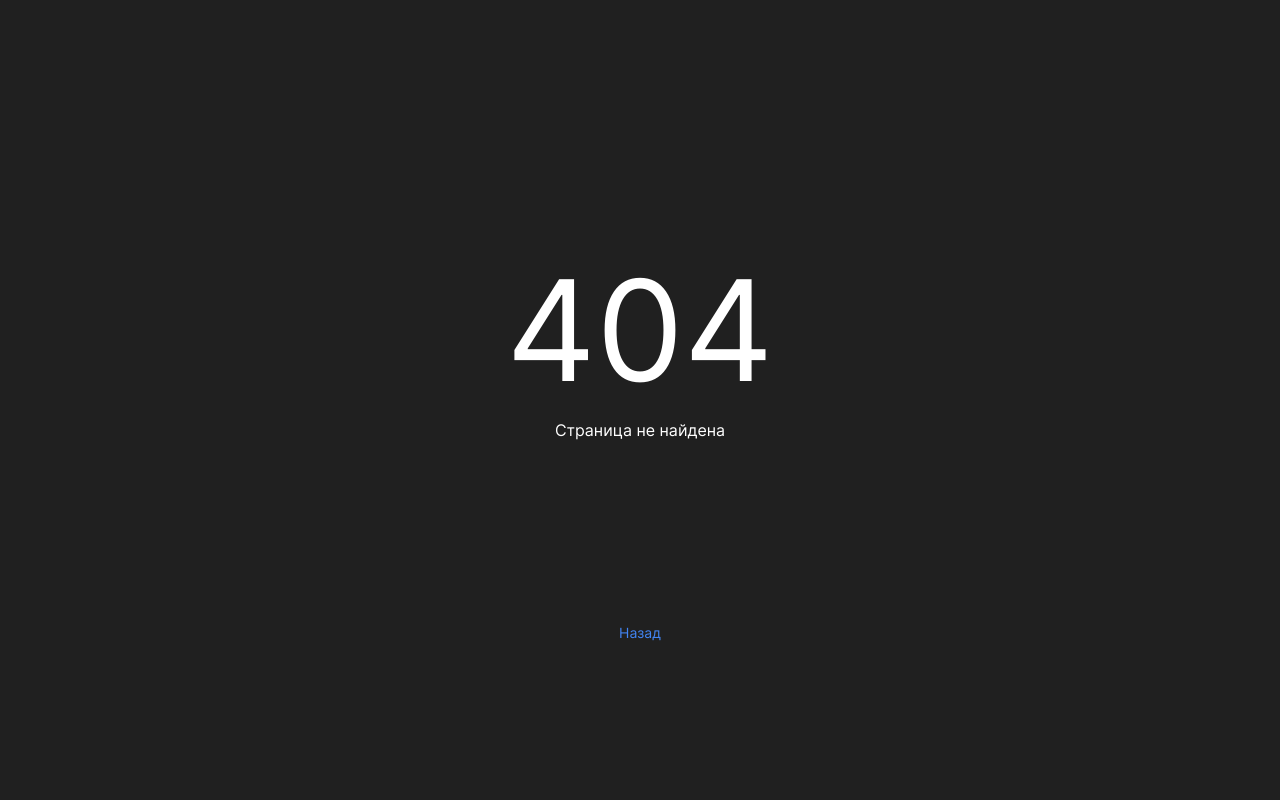
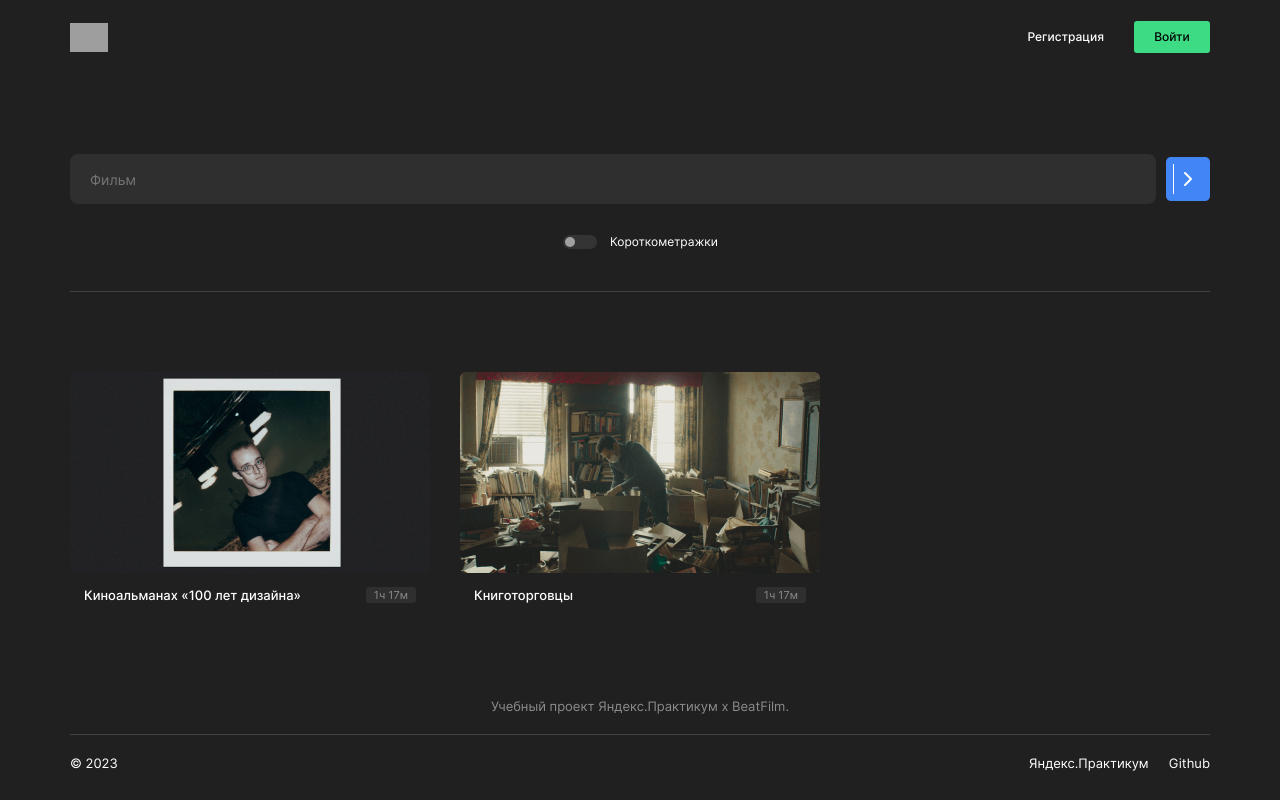
Before and after one commit to GeometricEarth/movies-explorer-frontend, a React (Create React App) app: page /saved-movies in a window 1280 px wide. Before the commit this address had no page. Built offline with nearby package versions, Linux system fonts and the light colour scheme; grey boxes are pictures that could not be loaded.

Commit message:
feat: Реализовать страницу сохраненных фильмов

```diff
--- a/src/components/App/App.js
+++ b/src/components/App/App.js
@@ -4,6 +4,7 @@ import { useState } from 'react';
 import MainTemplate from '../MainTemplate/MainTemplate';
 import Main from '../Main/Main';
 import Movies from '../Movies/Movies';
+import SavedMovies from '../SavedMovies/SavedMovies';
 import Login from '../Login/Login';
 import Register from '../Register/Register';
 import PageNotFound from '../PageNotFound/PageNotFound';
@@ -52,6 +53,17 @@ function App() {
           }
         ></Route>
         <Route
+          path="/saved-movies"
+          element={
+            <MainTemplate
+              isAuthorized={isAuthorized}
+              onOpenMobileMenu={handleOpenMobileMenu}
+            >
+              <SavedMovies />
+            </MainTemplate>
+          }
+        ></Route>
+        <Route
           path="/profile"
           element={
             <Profile
--- a/src/components/Movies/Movies.css
+++ b/src/components/Movies/Movies.css
@@ -1,5 +1,21 @@
 .movies {
   margin: 0 70px;
+  display: flex;
+  flex-direction: column;
+}
+.movies__more-button {
+  width: 320px;
+  height: 36px;
+  border-radius: 6px;
+  border: 1px solid #424242;
+  background: none;
+  color: #fff;
+  text-align: center;
+  font-size: 12px;
+  font-style: normal;
+  font-weight: 500;
+  line-height: normal;
+  margin: 61px auto 0;
 }
 
 @media (max-width: 768px) {
@@ -12,4 +28,7 @@
   .movies {
     margin: 0 10px;
   }
+  .movies__more-button {
+    width: 240px;
+  }
 }
--- a/src/components/Movies/Movies.jsx
+++ b/src/components/Movies/Movies.jsx
@@ -5,11 +5,25 @@ import MoviesCardList from '../MoviesCardList/MoviesCardList';
 import movies from '../../utils/mockData';
 
 export default function Movies() {
-  return (<>
-    <div className='movies'>
-      <SearchForm></SearchForm>
-      <MoviesCardList moviesList={movies}></MoviesCardList>
-    </div>
-  </>
-  )
+  const handleSave = (cardId) => {
+    console.log(cardId);
+  };
+
+  return (
+    <>
+      <div className="movies">
+        <SearchForm></SearchForm>
+        <MoviesCardList
+          moviesList={movies}
+          isSavedMovies={false}
+          onSave={handleSave}
+        ></MoviesCardList>
+        {movies.length > 10 && (
+          <button className="movies__more-button" type="button">
+            Ещё
+          </button>
+        )}
+      </div>
+    </>
+  );
 }
--- a/src/components/MoviesCard/MoviesCard.css
+++ b/src/components/MoviesCard/MoviesCard.css
@@ -6,13 +6,24 @@
   width: 100%;
   cursor: pointer;
 }
-.movies-card__save-button {
+.movies-card__button {
   visibility: hidden;
   position: absolute;
   top: 14px;
   right: 14px;
+  border-radius: 30px;
+  padding: 0;
   border: none;
-  border-radius: 30px;
+  background-color: transparent;
+  cursor: pointer;
+}
+.movies-card__image:hover + .movies-card__button {
+  visibility: visible;
+}
+.movies-card__button:hover {
+  visibility: visible;
+}
+.movies-card__button_type_save{
   background: #313131;
   padding: 6px 10px;
   color: #fff;
@@ -22,13 +33,16 @@
   font-weight: 400;
   line-height: 9px;
 }
-.movies-card__image:hover + .movies-card__save-button {
+.movies-card__button_type_saved {
   visibility: visible;
+  width: 21px;
+  height: 21px;
+  background: url('../../images/save-button_saved.svg') #ee3465 no-repeat center;
 }
-.movies-card__save-button_saved {
-  visibility: visible;
-  background: #ee3465;
-  padding: 0;
+.movies-card__button_type_delete {
+  width: 21px;
+  height: 21px;
+  background: url('../../images/deleteCardButton.svg') #313131 no-repeat center;
 }
 .movies-card__description {
   margin-top: 11px;
--- a/src/components/MoviesCard/MoviesCard.jsx
+++ b/src/components/MoviesCard/MoviesCard.jsx
@@ -1,18 +1,38 @@
 import './MoviesCard.css';
-import saveIcon from '../../images/save-button_saved.svg';
 
-function MoviesCard({ movieCard }) {
-  const { image, title, duration, isSaved, movieId, onSave } = movieCard;
+function MoviesCard({ movieCard, isSavedMovies, onSave, onDelete }) {
+  const { image, title, duration, isSaved, movieId } = movieCard;
   return (
     <div className="movies-card">
       <img className="movies-card__image" src={image} alt={title} />
-      {isSaved ? (
-        <button className="movies-card__save-button movies-card__save-button_saved">
-          <img src={saveIcon} alt="Отметка добавленного фильма" />
+      {!isSavedMovies & !isSaved ? (
+        <button
+          className="movies-card__button movies-card__button_type_save"
+          onClick={() => {
+            onSave(movieId);
+          }}
+        >
+          Сохранить
         </button>
       ) : (
-        <button className="movies-card__save-button">Сохранить</button>
+        <></>
       )}
+      {!isSavedMovies & isSaved ? (
+        <button className="movies-card__button movies-card__button_type_saved"></button>
+      ) : (
+        <></>
+      )}
+      {isSavedMovies ? (
+        <button
+          className="movies-card__button movies-card__button_type_delete"
+          onClick={() => {
+            onDelete(movieId);
+          }}
+        ></button>
+      ) : (
+        <></>
+      )}
+
       <div className="movies-card__description">
         <p className="movies-card__title">{title}</p>
         <span className="movies-card__duration">
--- a/src/components/MoviesCardList/MoviesCardList.css
+++ b/src/components/MoviesCardList/MoviesCardList.css
@@ -10,20 +10,6 @@
   grid-template-columns: repeat(auto-fill, minmax(300px, 1fr));
   justify-items: center;
 }
-.movies-list__more-button {
-  width: 320px;
-  height: 36px;
-  border-radius: 6px;
-  border: 1px solid #424242;
-  background: none;
-  color: #fff;
-  text-align: center;
-  font-size: 12px;
-  font-style: normal;
-  font-weight: 500;
-  line-height: normal;
-  margin: 61px auto 0;
-}
 
 @media (max-width: 768px) {
   .movies-list__card-wrapper {
@@ -32,9 +18,6 @@
 }
 
 @media (max-width: 420px) {
-  .movies-list__more-button {
-    width: 240px;
-  }
   .movies-list__card-wrapper {
     padding-top: 40px;
     gap: 38px;
--- a/src/components/MoviesCardList/MoviesCardList.jsx
+++ b/src/components/MoviesCardList/MoviesCardList.jsx
@@ -1,23 +1,26 @@
-import './MoviesCardList.css'
+import './MoviesCardList.css';
 
 import Preloader from '../Preloader/Preloader';
 import MoviesCard from '../MoviesCard/MoviesCard';
 
-function MoviesCardList({ moviesList }) {
+function MoviesCardList({ moviesList, isSavedMovies, onSave, onDelete }) {
   return (
     <section className="movies-list">
       {!moviesList && <Preloader></Preloader>}
-      <div className='movies-list__card-wrapper'>
-        {moviesList.map((moviesCard) => {
-          return (
-            <MoviesCard
-              movieCard={(moviesCard)}
-              key={moviesCard.movieId}
-            ></MoviesCard>
-          );
-        })}
+      <div className="movies-list__card-wrapper">
+        {moviesList &&
+          moviesList.map((movieCard) => {
+            return (
+              <MoviesCard
+                movieCard={movieCard}
+                isSavedMovies={isSavedMovies}
+                onSave={onSave}
+                onDelete={onDelete}
+                key={movieCard.movieId}
+              ></MoviesCard>
+            );
+          })}
       </div>
-      <button className='movies-list__more-button' type="button">Ещё</button>
     </section>
   );
 }
--- a/src/components/SavedMovies/SavedMovies.js
+++ b/src/components/SavedMovies/SavedMovies.js
@@ -0,0 +1,30 @@
+import '../Movies/Movies.css';
+import SearchForm from '../SearchForm/SearchForm';
+import MoviesCardList from '../MoviesCardList/MoviesCardList';
+
+import movies from '../../utils/mockData';
+
+export default function SavedMovies() {
+  const handleDelete = (cardId) => {
+    console.log(cardId);
+  };
+  const sortedMovies = movies.filter(movie=>movie.isSaved);
+
+  return (
+    <>
+      <div className="movies">
+        <SearchForm></SearchForm>
+        <MoviesCardList
+          moviesList={sortedMovies}
+          isSavedMovies={true}
+          onDelete={handleDelete}
+        ></MoviesCardList>
+        {sortedMovies.length > 10 && (
+          <button className="movies__more-button" type="button">
+            Ещё
+          </button>
+        )}
+      </div>
+    </>
+  );
+}
```
Also changed, not shown: src/images/deleteCardButton.svg (added).
